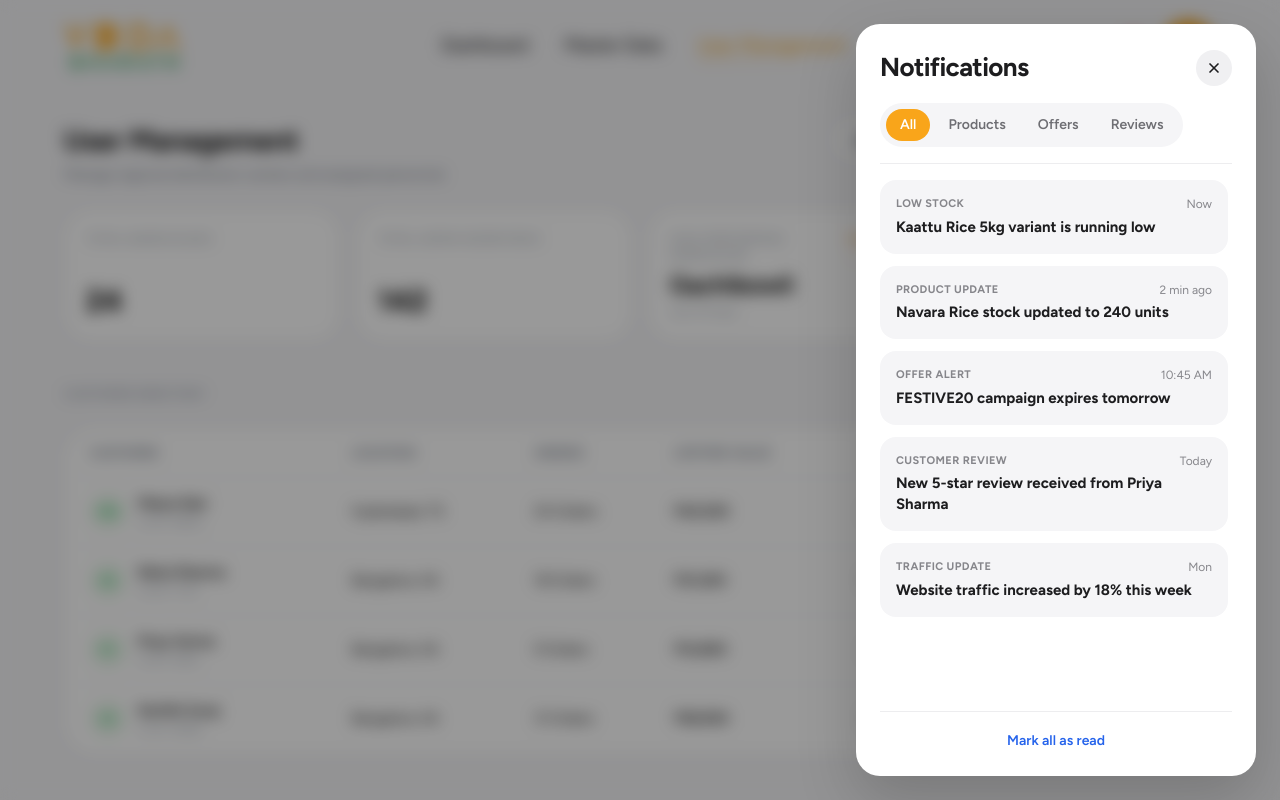
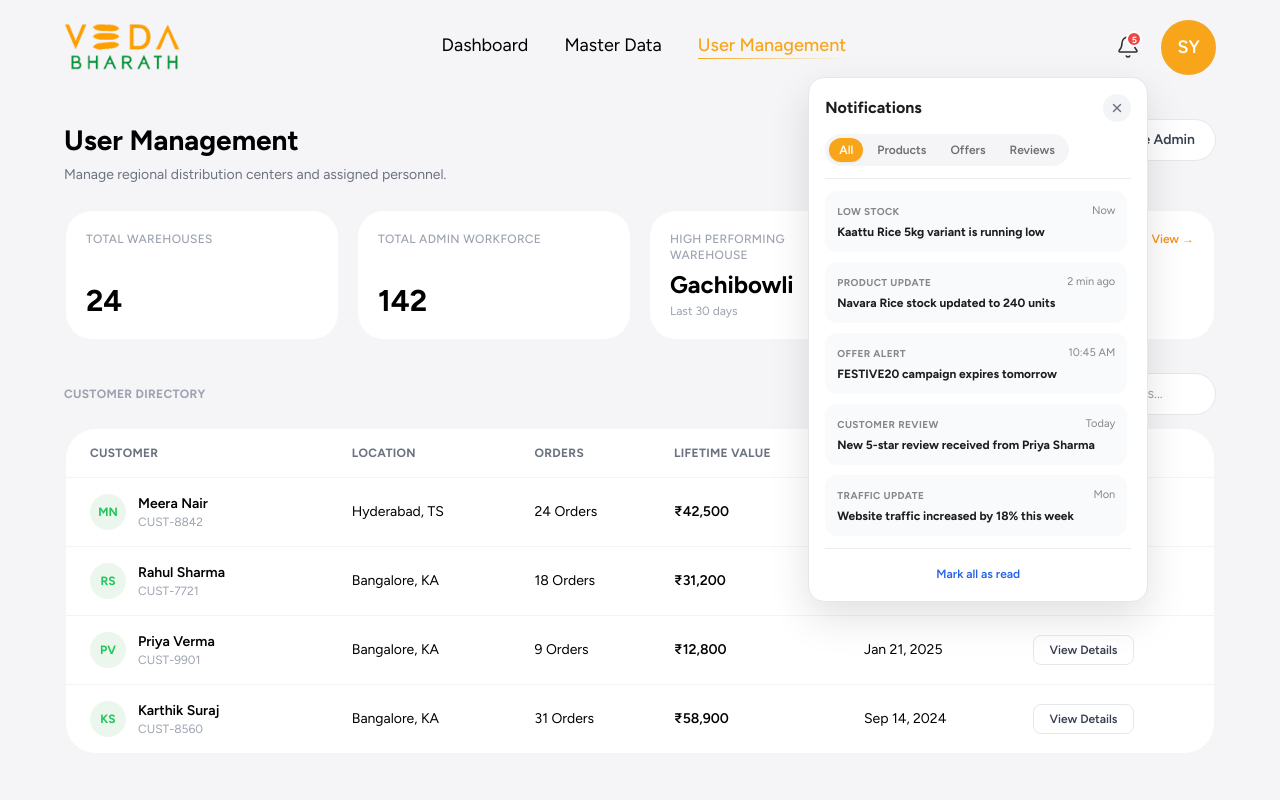
Before and after one commit to ARBRABBIT/Vedabharath-dashboards, a Next.js app: page /super-admin/users in a window 1280 px wide. Both pictures are taken after a click on the button "Notifications". Built offline with nearby package versions, Linux system fonts and the light colour scheme.

Commit message:
fix(notifications): replace full-screen drawer with compact anchored dropdown

```diff
--- a/src/components/dashboard/SuperAdminNotificationsPanel.tsx
+++ b/src/components/dashboard/SuperAdminNotificationsPanel.tsx
@@ -83,16 +83,12 @@ export function SuperAdminNotificationsPanel({
   useEffect(() => {
     if (!open) return;
 
-    const originalStyle = window.getComputedStyle(document.body).overflow;
-    document.body.style.overflow = "hidden";
-
     function handleKeyDown(event: KeyboardEvent) {
       if (event.key === "Escape") onClose();
     }
 
     document.addEventListener("keydown", handleKeyDown);
     return () => {
-      document.body.style.overflow = originalStyle;
       document.removeEventListener("keydown", handleKeyDown);
     };
   }, [open, onClose]);
@@ -100,46 +96,36 @@ export function SuperAdminNotificationsPanel({
   return (
     <AnimatePresence>
       {open && (
-        <>
         <motion.div
-            initial={{ opacity: 0 }}
-            animate={{ opacity: 1 }}
-            exit={{ opacity: 0 }}
-            transition={{ duration: 0.18 }}
-            onClick={onClose}
-            className="fixed inset-0 z-50 bg-black/40 backdrop-blur-sm"
-          />
-
-          <motion.div
-            initial={{ x: "110%" }}
-            animate={{ x: 0 }}
-            exit={{ x: "110%" }}
-            transition={{ duration: 0.28, ease: [0.22, 1, 0.36, 1] }}
-            className="fixed inset-y-6 right-6 z-50 flex w-[400px] max-w-[88vw] flex-col rounded-3xl bg-white p-6 shadow-[0_24px_60px_rgba(0,0,0,0.18)]"
+          initial={{ opacity: 0, y: -6, scale: 0.98 }}
+          animate={{ opacity: 1, y: 0, scale: 1 }}
+          exit={{ opacity: 0, y: -6, scale: 0.98 }}
+          transition={{ duration: 0.16, ease: [0.22, 1, 0.36, 1] }}
+          className="absolute right-0 top-full z-50 mt-2.5 flex w-[340px] max-w-[90vw] flex-col rounded-2xl border border-[#E5E7EB] bg-white p-4 shadow-[0_16px_40px_rgba(0,0,0,0.12)]"
         >
-            <div className="mb-4 flex items-center justify-between">
-              <h2 className="text-[26px] font-extrabold tracking-tight text-[#1D1D1F]">
+          <div className="mb-3 flex items-center justify-between">
+            <h2 className="text-base font-bold text-[#1D1D1F]">
               Notifications
             </h2>
             <button
               type="button"
               onClick={onClose}
               aria-label="Close"
-                className="flex h-9 w-9 shrink-0 cursor-pointer items-center justify-center rounded-full bg-[#F0F0F2] text-[#1D1D1F] transition-colors hover:bg-[#E4E4E7]"
+              className="flex h-7 w-7 shrink-0 cursor-pointer items-center justify-center rounded-full bg-[#F3F4F6] text-[#6B7280] transition-colors hover:bg-[#E5E7EB] hover:text-black"
             >
-                <X className="h-4 w-4" strokeWidth={2.5} />
+              <X className="h-3.5 w-3.5" strokeWidth={2.5} />
             </button>
           </div>
 
-            <div className="mb-4 flex w-fit items-center gap-1 rounded-full bg-[#F5F5F7] p-1.5">
+          <div className="mb-3 flex w-fit items-center gap-1 rounded-full bg-[#F5F5F7] p-1">
             {FILTERS.map((filter) => (
               <button
                 key={filter}
                 type="button"
                 onClick={() => setActiveFilter(filter)}
-                  className={`cursor-pointer rounded-full px-3.5 py-1.5 text-sm font-semibold transition-colors ${
+                className={`cursor-pointer rounded-full px-2.5 py-1 text-xs font-semibold transition-colors ${
                   activeFilter === filter
-                      ? "bg-[#F9A51A] text-white"
+                    ? "bg-[#F9A51A] text-white shadow-xs"
                     : "text-[#6E6E73] hover:text-[#1D1D1F]"
                 }`}
               >
@@ -150,41 +136,40 @@ export function SuperAdminNotificationsPanel({
 
           <div className="border-t border-[#EDEDEF]" />
 
-            <div className="mt-4 flex flex-1 flex-col gap-3 overflow-y-auto pr-1">
+          <div className="mt-3 flex max-h-[360px] flex-col gap-2.5 overflow-y-auto pr-1">
             {visible.length === 0 && (
-                <p className="py-6 text-center text-sm text-[#86868B]">No notifications here.</p>
+              <p className="py-6 text-center text-xs text-[#86868B]">No notifications here.</p>
             )}
             {visible.map((item) => (
               <div
                 key={item.id}
-                  className={`rounded-2xl bg-[#F5F5F7] p-4 transition-opacity ${
+                className={`rounded-xl bg-[#F9FAFB] p-3 transition-colors hover:bg-[#F3F4F6] ${
                   item.read ? "opacity-60" : "opacity-100"
                 }`}
               >
                 <div className="flex items-center justify-between gap-2">
-                    <span className="text-[11px] font-bold uppercase tracking-[0.4px] text-[#86868B]">
+                  <span className="text-[10px] font-bold uppercase tracking-[0.4px] text-[#86868B]">
                     {item.label}
                   </span>
-                    <span className="shrink-0 text-xs text-[#86868B]">{item.time}</span>
+                  <span className="shrink-0 text-[11px] text-[#86868B]">{item.time}</span>
                 </div>
-                  <p className="mt-1 text-[15px] font-bold leading-[21px] text-[#1D1D1F]">
+                <p className="mt-1 text-xs font-bold leading-snug text-[#1D1D1F]">
                   {item.message}
                 </p>
               </div>
             ))}
           </div>
 
-            <div className="mt-4 border-t border-[#EDEDEF] pt-4 text-center">
+          <div className="mt-3 border-t border-[#EDEDEF] pt-3 text-center">
             <button
               type="button"
               onClick={onMarkAllAsRead}
-                className="cursor-pointer text-sm font-semibold text-[#2563EB] transition-colors hover:text-[#1D4ED8]"
+              className="cursor-pointer text-xs font-semibold text-[#2563EB] transition-colors hover:text-[#1D4ED8]"
             >
               Mark all as read
             </button>
           </div>
         </motion.div>
-        </>
       )}
     </AnimatePresence>
   );
```
Lines whose indentation alone changed are shown as unchanged.
